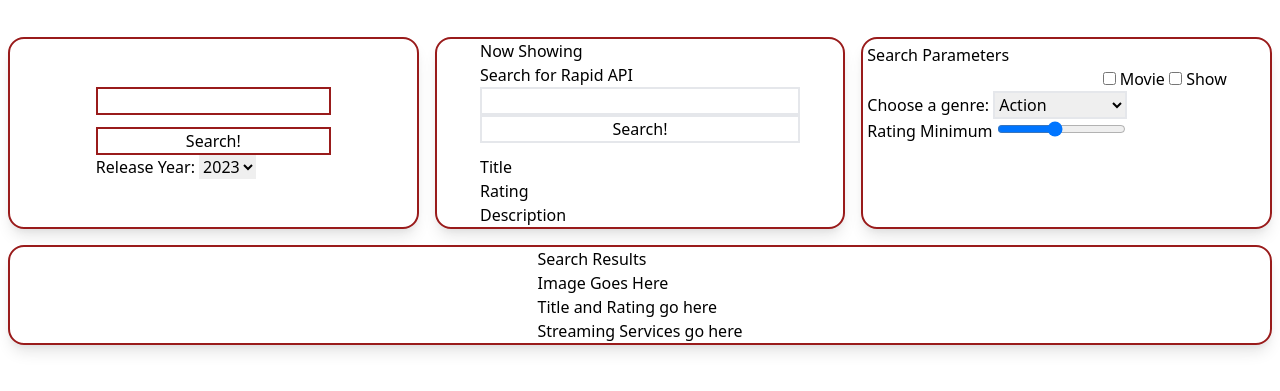
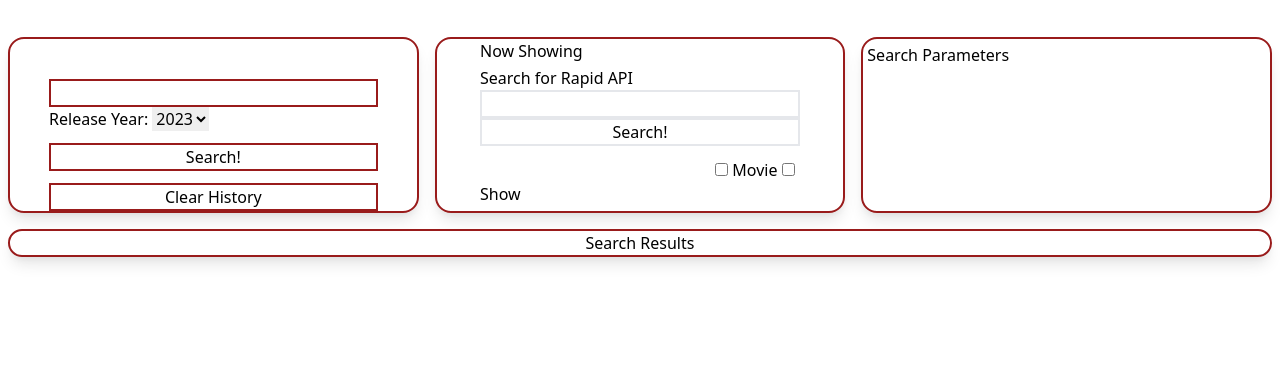
Before and after one commit to andmell/movie-generator, a plain HTML site: page index.html in a window 1280 px wide. Shown: the part 77-468 px from the top of the page. Drawn offline with nearby package versions, Linux system fonts and the light colour scheme.

Commit message:
added a clear history button, that will clear user local storage

```diff
--- a/assets/js/script.js
+++ b/assets/js/script.js
@@ -12,7 +12,7 @@ let savedSearches = document.querySelector('#history-buttons');
 var searchButtonRapid = document.querySelector('#searchbtnRapid');
 var searchBarRapid = document.querySelector('#searchBarRapid');
 let releaseYear = document.getElementById("releaseYear");
-
+let clearBtn = document.querySelector('#clearBtn');
 
 renderButtons();
 function saveSearch(movieTitle) {
@@ -176,7 +176,7 @@ function getNowPlaying(searchedMovie){
 			</div>
 			<div id="cardTop">
 				<h2>${data.results[i].title}</h2>
-				<h2>${data.results[i].vote_average}</h2>
+				<h2>IMDB Rating: ${data.results[i].vote_average}</h2>
 			</div>
 			<div id="cardBot">
 				<h3>${data.results[i].overview}</h3>
@@ -201,17 +201,17 @@ function getType(){
 	}
 }
 
-function getStreaming(streamingInfo){
-	console.log('streaming info:')
-	let html = ``
-	for (const service in streamingInfo){
-		console.log(`${service}:`, streamingInfo[service])
-		html += `
-		<div><a href="${streamingInfo[service][0].link}">${service}</a></div>
-		`
-	}
-	return html
-}
+// function getStreaming(streamingInfo){
+// 	console.log('streaming info:')
+// 	let html = ``
+// 	for (const service in streamingInfo){
+// 		console.log(`${service}:`, streamingInfo[service])
+// 		html += `
+// 		<div><a href="${streamingInfo[service][0].link}">${service}</a></div>
+// 		`
+// 	}
+// 	return html
+// }
 
 searchButton.addEventListener('click', () => {
 	// console.log(releaseYearValue);
@@ -222,6 +222,11 @@ searchButton.addEventListener('click', () => {
 searchButtonRapid.addEventListener("click", () => {
 	getNowStreaming();
 });
+
+clearBtn.addEventListener('click', ()=>{
+	localStorage.clear();
+	renderButtons();
+})
 
 searchBar.addEventListener("keyup", (event) => {
 	if (event.keyCode === 13) {
--- a/index.html
+++ b/index.html
@@ -20,13 +20,9 @@
     </header>
     <main class="grid grid-cols-3 gap-4 py-10 mx-2">
 
-        <div id="mainSearch" class="shadow-lg rounded-2xl grid px-10 border-2 border-red-800 place-content-center">
+        <div id="mainSearch" class="shadow-lg rounded-2xl grid pt-10 border-2 border-red-800 place-content-center">
             <!-- need to set to static height -->
-            <input name="searchBar" id="searchBar" cols="20" rows="1"
-                class="border-red-800 border-2 w-full"/>
-            <button id="searchbtn"
-                class="border-red-800 border-2 w-full max-h-fit mt-3 hover:bg-red-200">Search!</button>
-        <div id="history-buttons" class="flex flex-col"></div>
+            <input name="searchBar" id="searchBar" cols="20" rows="1" class="border-red-800 border-2 w-full" />
             <div id="yearrange">Release Year:
                 <select class="" name="releaseYear" aria-label="Select start year" id="releaseYear">
                     <option value="2023">2023</option>
@@ -154,6 +150,10 @@
                     <option value="1901">1901</option>
                     <option value="1900">1900</option>
                 </select>
+            <button id="searchbtn"
+                class="border-red-800 border-2 w-full max-h-fit mt-3 hover:bg-red-200">Search!</button>
+                <button class="border-red-800 border-2 w-full max-h-fit mt-3 hover:bg-red-200" id="clearBtn">Clear History</button>
+            <div id="history-buttons" class="flex flex-col"></div>
             </div>
         </div>
         <div id="nowShowing" class="shadow-lg rounded-2xl container grid justify-center border-red-800 border-2"> Now
@@ -163,33 +163,13 @@
                 <!-- need to set to static height -->
                 <input name="searchBarRapid" id="searchBarRapid" class="border-2 w-full" />
                 <button id="searchbtnRapid" class="border-2 w-full max-h-fit mb-3">Search!</button>
-
-                <div id="history-buttons-Rapid" class="flex flex-col"></div>
-            </div>
-            <div id="movieCard">
-                <div id="movieImage">
-                </div>
-                <div id="cardTop">
-                    <h2>Title</h2>
-                    <h2>Rating</h2>
-                </div>
-                <div id="cardBot">
-                    <h3>Description</h3>
-                </div>
-            </div>
-        </div>
-
-
-        <!--need to append api data here-->
-        <div id="searchParameters" class="shadow-lg rounded-2xl border-2 border-red-800 p-1">Search Parameters
-            <!-- need to set to static height -->
                 <form id="parameterForm">
                     <input class="checkBox">
                     <input type="checkbox" class="checkBox" id="movieType" name="movie" value="movie">
                     <label for="movieType"> Movie </label>
                     <input type="checkbox" class="checkBox" id="showType" name="Show" value="series">
                     <label for="showType"> Show </label>
-                <br>
+                    <!-- <br>
                     <label for="genre">Choose a genre:</label>
                     <select name="genre" id="genre" class="border-2">
                         <option value="28" id="action">Action</option>
@@ -219,14 +199,24 @@
                         <option value="10752" id="war">War</option>
                         <option value="10763" id="news">News</option>
                         <option value="10764" id="reality">Reality</option>
-                    <option value="10767" id="talk_show">Talk Show</option>
+                        <option value="10767" id="talk_show">Talk Show</option> -->
                     </select>
                 </form>
-            <div class="slidecontainer"> Rating Minimum
+                <div id="history-buttons-Rapid" class="flex flex-col"></div>
+            </div>
+            <div id="movieCard"></div>
+        </div>
+
+
+        <!--need to append api data here-->
+        <div id="searchParameters" class="shadow-lg rounded-2xl border-2 border-red-800 p-1">Search Parameters
+            <!-- need to set to static height -->
+
+            <!-- <div class="slidecontainer"> Rating Minimum
                 <input type="range" oninput="ratingSelected.value = this.value" min="10" max="100" value="50"
                     class="slider" id="myRange">
                 <output id="ratingSelected"></output>
-            </div>
+            </div> -->
 
 
         </div>
@@ -234,18 +224,7 @@
         <div id="searchResults" class="shadow-lg rounded-2xl border-red-800 border-2 col-span-3 grid justify-center">
             Search
             Results
-            <div id="resultsCard">
-                <div id="resultsImage">
-                    <h3>Image Goes Here</h3>
-                </div>
-                <div id="resultsTop">
-                    <h3>Title and Rating go here</h3>
-                </div>
-                <div id="resultsBot">
-                    <h3>Streaming Services go here</h3>
-                </div>
-
-            </div>
+            <div id="resultsCard"></div>
         </div>
     </main>
     <script src="./assets/js/script.js"></script>
```
Lines whose indentation alone changed are shown as unchanged.
